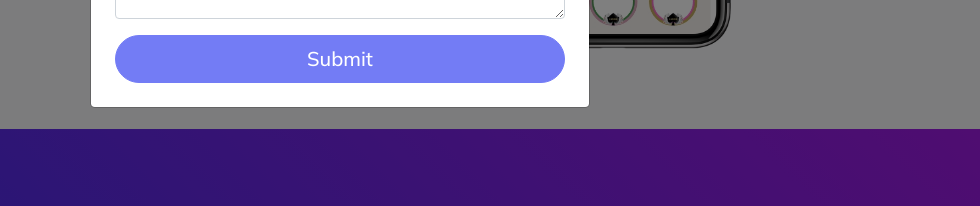
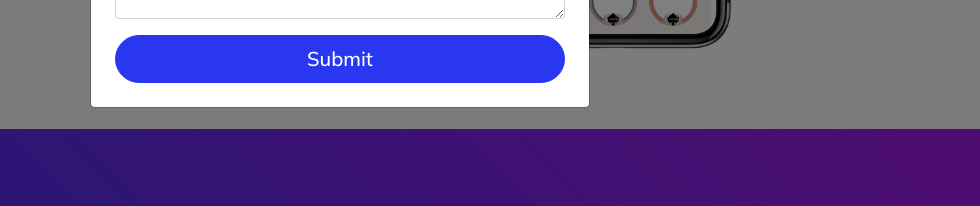
Before and after one commit to PattonGroup/Social-Ring-Web, a plain HTML site: page index.html in a window 1280 px wide. Both pictures are taken after a click on the button "Send Feedback". Shown: the part 580-786 px from the top of the page, 300-1280 px from the left. Drawn offline with nearby package versions, Linux system fonts and the light colour scheme.

Commit message:
Removed disable btn

```diff
--- a/index.html
+++ b/index.html
@@ -278,7 +278,7 @@
                             <!-- an error submitting the form-->
                             <div class="d-none" id="submitErrorMessage"><div class="text-center text-danger mb-3">Error sending message!</div></div>
                             <!-- Submit Button-->
-                            <div class="d-grid"><button class="btn btn-primary rounded-pill btn-lg disabled" id="submitButton" type="submit">Submit</button></div>
+                            <div class="d-grid"><button class="btn btn-primary rounded-pill btn-lg" id="submitButton" type="submit">Submit</button></div>
                         </form>
                     </div>
                 </div>
```
